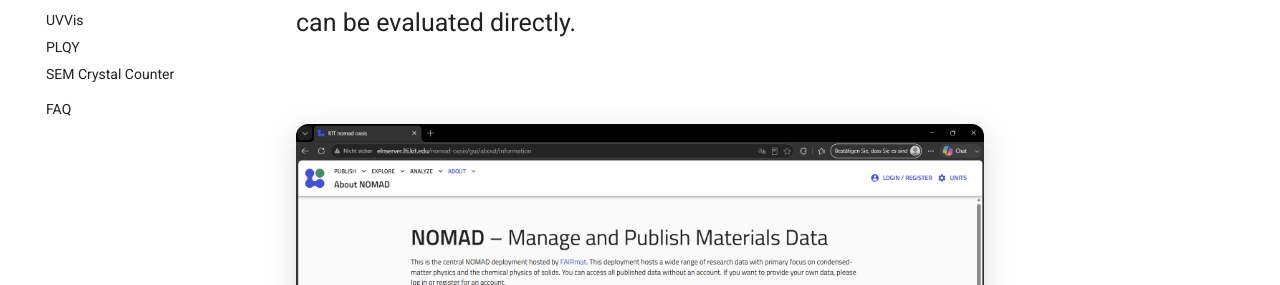
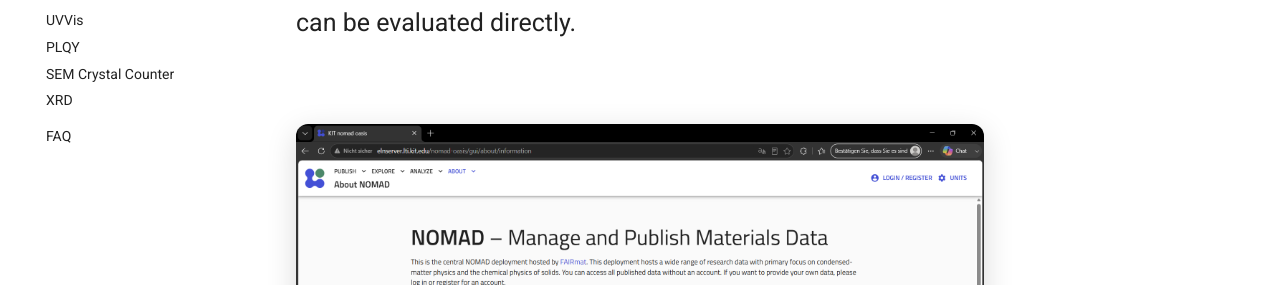
Before and after one commit to NOMADe-Joshua/nomad-manual, an MkDocs documentation site: the page built from docs/index.md, in a window 1280 px wide. Shown: the part 486-771 px from the top of the page. Built offline with MkDocs 1.6.1 and Material for MkDocs 9.7.7, drawn with Linux system fonts in a browser that asks for light colours.

Commit message:
Adding XRD

```diff
--- a/mkdocs.yml
+++ b/mkdocs.yml
@@ -95,4 +95,5 @@ nav:
       - UVVis: UVVis.md
       - PLQY: PLQY.md
       - SEM Crystal Counter: SEMCrystalCounter.md
+      - XRD: XRD.md
   - FAQ: faq.md
```
Also changed, not shown: docs/XRD.md (added, +1 -0 lines).
